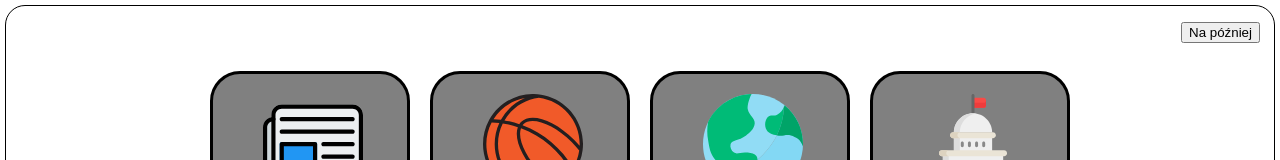
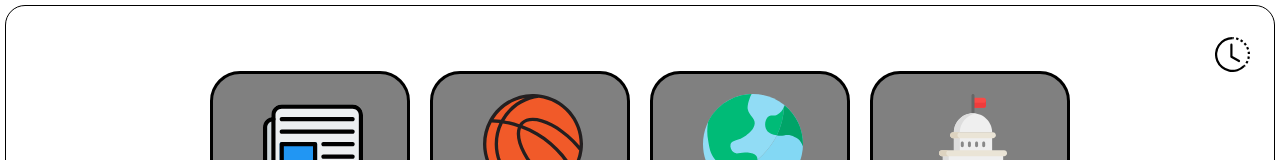
Before and after one commit to asdf1163/news, a React (Create React App) app: page / in a window 1280 px wide. Shown: the top 160 px of the page. Built offline with nearby package versions, Linux system fonts and the light colour scheme; no server answers.

Commit message:
git commit

```diff
--- a/src/App.css
+++ b/src/App.css
@@ -17,6 +17,7 @@
     display: flex;
     align-items: center;
     justify-content: center;
+    user-select: none;
 }
 
 
@@ -126,5 +127,20 @@ a
 .fav
 {
   position: absolute;
+  z-index: 20;
   right:20px;
 }
+
+.fav .lista
+{
+  background-color: beige;
+  height: 400px;
+  width: 400px;
+  transition-duration: 2s;
+}
+
+.fav p
+{
+  position: absolute;
+  right: 10px;
+}
--- a/src/App.js
+++ b/src/App.js
@@ -4,6 +4,7 @@ import "./App.css";
 import Box from "./components/Box";
 import Header from "./components/Header";
 import Kategorie from "./components/Kategorie";
+import LaterList from './components/LaterList'
 
 
 
@@ -35,7 +36,7 @@ export default function App() {
 
   return (
     <div className="App">
-      <div className="fav"><button>Na później</button></div>
+      <div className="fav"><LaterList /></div>
       <div className="menu">
         {Kategorie.map((option) => (<Header key={option.id} id={option.id} title={option.name} img={option.img} onZmiana={zmiana} />))}
       </div>
--- a/src/components/Later.js
+++ b/src/components/Later.js
@@ -1,36 +1,27 @@
-import React from 'react'
+import React, {useState} from 'react'
 
-class Toggle extends React.Component {
-    constructor(props) {
-      super(props);
-      this.state = {
-          id: 0,
-          isToggleOn: true,
-          name_article: props.name_article,
-          link: props.link,
-        };
+  const Later = (props) => {
+    const [toggle, setToggle] = useState(true)
 
-
-      // This binding is necessary to make `this` work in the callback
-      this.handleClick = this.handleClick.bind(this);
+    const addToList = (link) => {
+      return console.log(props.link)
     }
 
 
-
-    handleClick() {
-      this.setState(prevState => ({
-        isToggleOn: !prevState.isToggleOn
-      }));
+    const handleClick = () =>
+    {
+      return(
+        setToggle(!toggle),
+        addToList(props.link)
+      )
     }
 
-    render() {
       return (
         <div>
-          <button onClick={this.handleClick} style={this.state.isToggleOn?{backgroundColor: ''}:{backgroundColor: 'red'}}>
-          {this.state.isToggleOn ? 'Na później' : 'Cofnij'}
+          <button onClick={handleClick} style={toggle?{backgroundColor: ''}:{backgroundColor: 'red'}}>
+          {toggle ? 'Na później' : 'Cofnij'}
           </button>
         </div>
       );
-    }
   }
-  export default Toggle
+  export default Later
--- /dev/null
+++ b/src/components/LaterList.js
@@ -0,0 +1,31 @@
+import React, {useState} from 'react'
+import { BsClockHistory, BsX} from "react-icons/bs";
+
+const Button = () => {
+
+    const [b_lista, setLista] = useState(true)
+
+    const onClick = () => {
+        return setLista(!b_lista);
+    }
+
+    const lista = () =>{
+        return (
+            <div className="lista"></div>
+        );
+    }
+
+//
+
+    return (
+        <div>
+            <p onClick={() => onClick()}> {b_lista ? <BsClockHistory style={{height: '35px', width: '35px'}}/> : <BsX style={{color: 'red', height: '35px', width: '35px'}}/>}</p>
+            <>{b_lista ? '' : lista()}</>
+        </div>
+
+
+
+    );
+}
+
+export default Button
```
